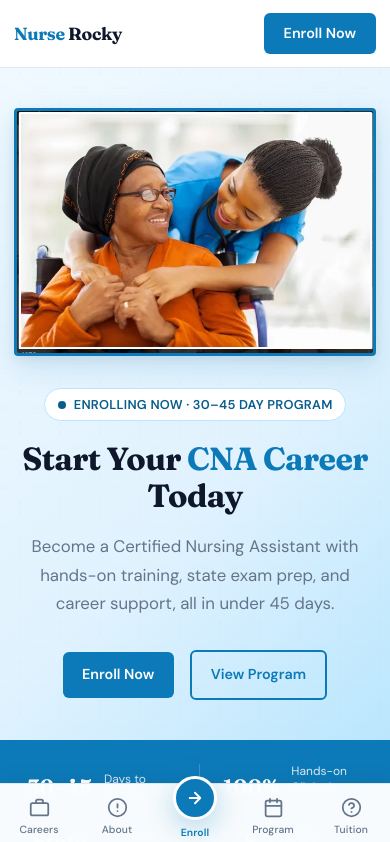
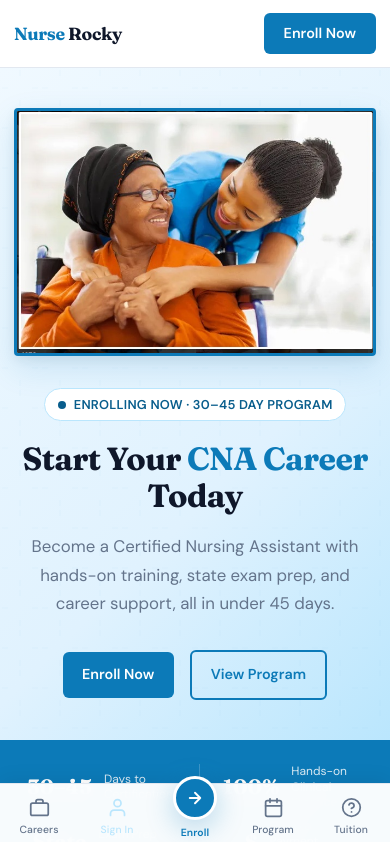
Before and after one commit to NappyyCoder/NurseRocky, a Next.js app: page / in a window 390 px wide. Shown: the top 842 px of the page. Built offline with nearby package versions, Linux system fonts and the light colour scheme.

Commit message:
Add Student Sign In to mobile bottom nav
Made-with: Cursor

```diff
--- a/app/globals.css
+++ b/app/globals.css
@@ -929,6 +929,8 @@ section { padding: 5rem 0; }
 }
 .mobile-nav-item svg { width: 21px; height: 21px; }
 .mobile-nav-item:active { color: var(--blue); }
+.mobile-nav-item[href="/sign-in"] { color: var(--blue-mid); }
+.mobile-nav-item[href="/sign-in"]:active { color: var(--blue-dark); }
 .mobile-nav-cta {
   display: flex;
   flex-direction: column;
--- a/app/page.tsx
+++ b/app/page.tsx
@@ -22,12 +22,12 @@ function MobileNav() {
         </svg>
         <span>Careers</span>
       </a>
-      <a href="#different" className="mobile-nav-item">
+      <a href="/sign-in" className="mobile-nav-item">
         <svg viewBox="0 0 24 24" fill="none" stroke="currentColor" strokeWidth="2" strokeLinecap="round" strokeLinejoin="round">
-          <circle cx="12" cy="12" r="10" />
-          <path d="M12 8v4M12 16h.01" />
+          <path d="M20 21v-2a4 4 0 0 0-4-4H8a4 4 0 0 0-4 4v2" />
+          <circle cx="12" cy="7" r="4" />
         </svg>
-        <span>About</span>
+        <span>Sign In</span>
       </a>
       <a href="/enroll" className="mobile-nav-cta">
         <div className="mobile-nav-cta-bubble">
```
